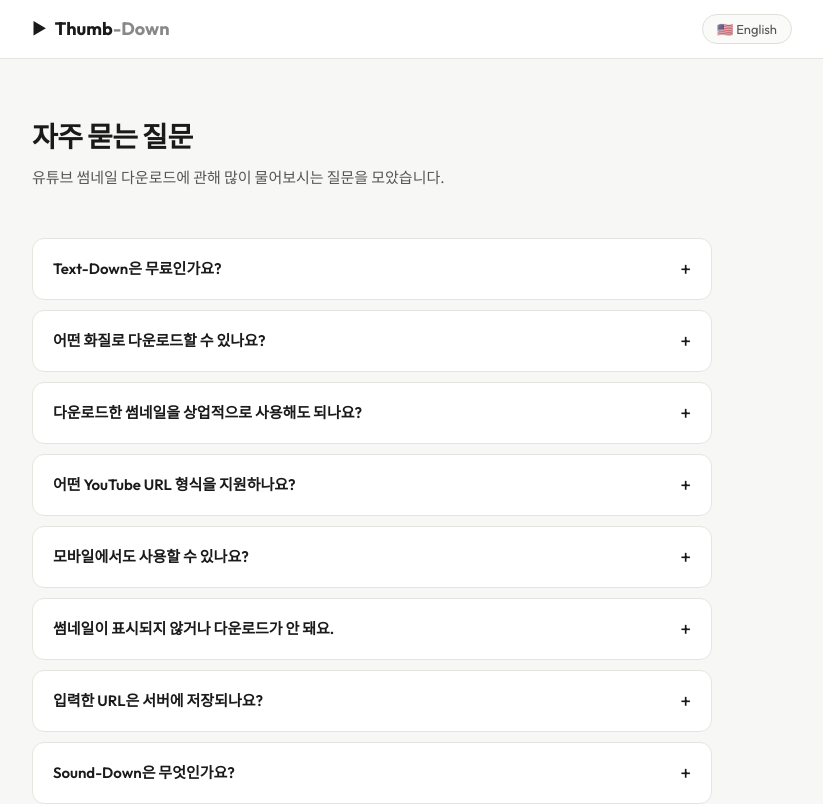
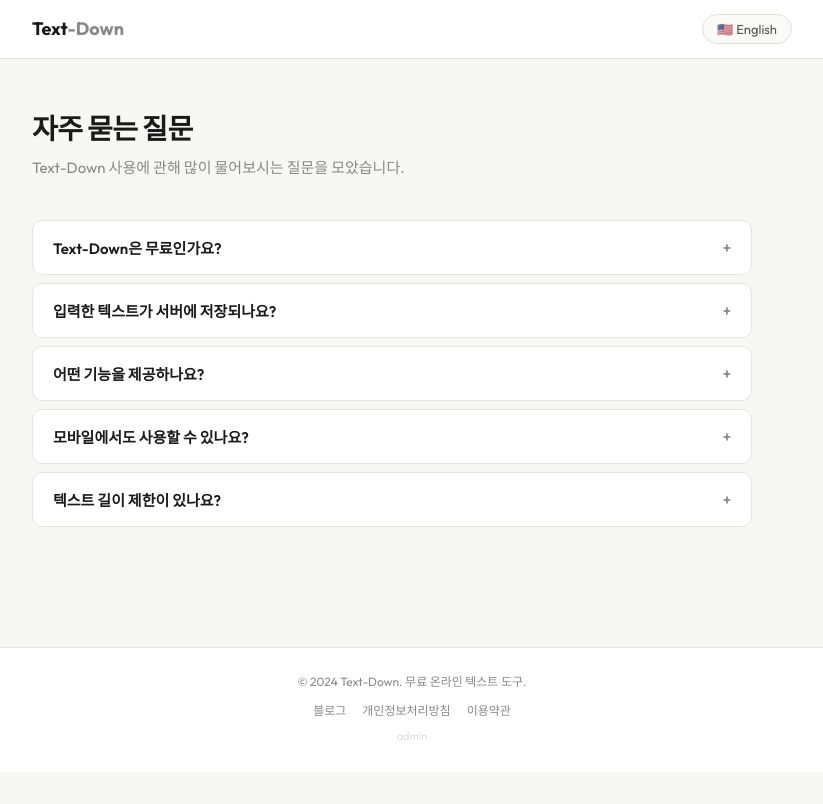
Before and after one commit to afterschoolrollbook/Text-Down, a Next.js app: page /faq in a window 1280 px wide. Shown: the top 804 px of the page, without its empty margins (228-1051 px from the left). Built offline with nearby package versions, Linux system fonts and the light colour scheme.

Commit message:
Add files via upload

```diff
--- a/pages/faq.js
+++ b/pages/faq.js
@@ -1,133 +1,46 @@
-import { useState, useEffect } from 'react'
+import { useState } from 'react'
 import Head from 'next/head'
 import Link from 'next/link'
 
-const FAQS = {
-  ko: [
-    {
-      q: 'Text-Down은 무료인가요?',
-      a: '네, 완전히 무료입니다. 회원가입이나 로그인 없이 바로 사용할 수 있습니다. 서비스 운영 비용은 Google AdSense 광고 수익으로 충당됩니다.',
-    },
-    {
-      q: '어떤 화질로 다운로드할 수 있나요?',
-      a: 'YouTube가 제공하는 모든 해상도를 선택할 수 있습니다. HD(maxresdefault, 1280×720), SD(sddefault, 640×480), HQ(hqdefault, 480×360), MQ(mqdefault, 320×180) 4가지 옵션을 지원합니다. 최고화질이 없는 영상은 자동으로 다음 화질로 대체됩니다.',
-    },
-    {
-      q: '다운로드한 썸네일을 상업적으로 사용해도 되나요?',
-      a: '다운로드된 썸네일의 저작권은 원 콘텐츠 제작자(유튜버) 또는 YouTube에 있습니다. 개인적인 참고나 비영리 목적 외의 상업적 사용은 저작권법 위반이 될 수 있으므로, 반드시 원 제작자의 허락을 받으세요.',
-    },
-    {
-      q: '어떤 YouTube URL 형식을 지원하나요?',
-      a: '표준 URL(youtube.com/watch?v=...), 짧은 URL(youtu.be/...), Shorts URL(youtube.com/shorts/...) 등 일반적인 모든 YouTube URL 형식을 지원합니다.',
-    },
-    {
-      q: '모바일에서도 사용할 수 있나요?',
-      a: '네, 스마트폰과 태블릿을 포함한 모든 기기에서 사용 가능합니다. 반응형 디자인으로 제작되어 화면 크기에 상관없이 편리하게 이용할 수 있습니다.',
-    },
-    {
-      q: '썸네일이 표시되지 않거나 다운로드가 안 돼요.',
-      a: 'YouTube URL이 올바른지 확인해 주세요. 비공개 영상이나 삭제된 영상은 썸네일을 가져올 수 없습니다. 일부 영상은 최고화질 썸네일이 없을 수 있으며, 이 경우 자동으로 낮은 화질로 표시됩니다. 문제가 지속되면 페이지를 새로고침 후 다시 시도해 주세요.',
-    },
-    {
-      q: '입력한 URL은 서버에 저장되나요?',
-      a: '아니요. 입력한 YouTube URL은 브라우저에서만 처리되며 어떤 서버에도 저장되지 않습니다. 개인정보는 수집하지 않습니다.',
-    },
-    {
-      q: 'Sound-Down은 무엇인가요?',
-      a: 'Sound-Down(sound-down.com)은 Text-Down의 자매 서비스입니다. 유튜버, 크리에이터, 영상 편집자를 위한 무료 효과음 다운로드 사이트로, CC0 라이선스 음원만 제공하여 저작권 걱정 없이 사용할 수 있습니다.',
-    },
-  ],
-  en: [
-    {
-      q: 'Is Text-Down free to use?',
-      a: 'Yes, completely free. No sign-up or login required. The service is supported by Google AdSense advertising revenue.',
-    },
-    {
-      q: 'What quality options are available for download?',
-      a: 'All resolutions provided by YouTube are available: HD (maxresdefault, 1280×720), SD (sddefault, 640×480), HQ (hqdefault, 480×360), and MQ (mqdefault, 320×180). If the highest quality is unavailable for a video, the next best quality is used automatically.',
-    },
-    {
-      q: 'Can I use downloaded thumbnails commercially?',
-      a: 'Downloaded thumbnails are owned by the original content creator or YouTube. Commercial use beyond personal reference may constitute copyright infringement. Always get permission from the original creator before any commercial use.',
-    },
-    {
-      q: 'What YouTube URL formats are supported?',
-      a: 'All common YouTube URL formats are supported: standard URLs (youtube.com/watch?v=...), short URLs (youtu.be/...), and Shorts URLs (youtube.com/shorts/...).',
-    },
-    {
-      q: 'Does it work on mobile devices?',
-      a: 'Yes, it works on all devices including smartphones and tablets. The site is fully responsive and works great on any screen size.',
-    },
-    {
-      q: 'The thumbnail is not showing or download is not working.',
-      a: 'Please verify the YouTube URL is correct. Private or deleted videos cannot be accessed. Some videos may not have a max-resolution thumbnail, in which case a lower quality is shown automatically. If the issue persists, try refreshing the page.',
-    },
-    {
-      q: 'Is my URL saved on your servers?',
-      a: 'No. The YouTube URL you enter is processed entirely in your browser and is never stored on any server. We do not collect personal information.',
-    },
-    {
-      q: 'What is Sound-Down?',
-      a: 'Sound-Down (sound-down.com) is a sister service to Text-Down. It is a free sound effects download site for YouTubers, creators, and video editors, offering only CC0-licensed audio so you can use sounds without any copyright concerns.',
-    },
-  ],
-}
-
 const META = {
   ko: {
-    title: '자주 묻는 질문 (FAQ) | Text-Down',
-    desc: '유튜브 썸네일 다운로드 방법, 화질 선택, 저작권, 무료 여부 등 자주 묻는 질문을 확인하세요.',
+    title: 'FAQ | Text-Down — 무료 텍스트 도구',
+    desc: '글자수 세기, 공백 제거, 텍스트 변환 등 자주 묻는 질문을 확인하세요.',
     heading: '자주 묻는 질문',
-    sub: '유튜브 썸네일 다운로드에 관해 많이 물어보시는 질문을 모았습니다.',
-    contactTitle: '더 궁금한 점이 있으신가요?',
-    contactDesc: 'minsiljjag@gmail.com 으로 문의해 주시면 빠르게 답변해 드리겠습니다.',
-    linkPrivacy: '개인정보처리방침 →',
-    linkTerms: '이용약관 →',
-    footer: '© 2024 Text-Down. 유튜브 썸네일 무료 다운로더.',
+    sub: 'Text-Down 사용에 관해 많이 물어보시는 질문을 모았습니다.',
     langBtn: '🇺🇸 English',
+    footer: '© 2024 Text-Down. 무료 온라인 텍스트 도구.',
+    faqs: [
+      { q: 'Text-Down은 무료인가요?', a: '네, 모든 기능을 무료로 이용할 수 있습니다. 회원가입도 필요 없어요.' },
+      { q: '입력한 텍스트가 서버에 저장되나요?', a: '아니요. 모든 처리는 브라우저에서 이루어지며 서버로 데이터가 전송되지 않습니다. 개인정보는 수집하지 않습니다.' },
+      { q: '어떤 기능을 제공하나요?', a: '글자수 세기, 공백/줄바꿈 정리, 대소문자 변환, 텍스트 제거(HTML태그, 특수문자, 중복줄 등), 줄 정렬, 텍스트 비교(Diff) 기능을 제공합니다.' },
+      { q: '모바일에서도 사용할 수 있나요?', a: '네, 모바일 브라우저에서도 동일하게 사용할 수 있습니다.' },
+      { q: '텍스트 길이 제한이 있나요?', a: '별도의 길이 제한은 없습니다. 다만 매우 긴 텍스트는 브라우저 성능에 따라 처리 속도가 다를 수 있습니다.' },
+    ],
   },
   en: {
-    title: 'FAQ | Text-Down — YouTube Thumbnail Downloader',
-    desc: 'Find answers about downloading YouTube thumbnails, quality options, copyright, and more.',
+    title: 'FAQ | Text-Down — Free Text Tools',
+    desc: 'Find answers about character counting, text cleaning, conversion, and more.',
     heading: 'Frequently Asked Questions',
-    sub: 'Everything you need to know about downloading YouTube thumbnails.',
-    contactTitle: 'Still have questions?',
-    contactDesc: 'Reach us at minsiljjag@gmail.com and we\'ll get back to you quickly.',
-    linkPrivacy: 'Privacy Policy →',
-    linkTerms: 'Terms of Service →',
-    footer: '© 2024 Text-Down. Free YouTube Thumbnail Downloader.',
+    sub: 'Everything you need to know about using Text-Down.',
     langBtn: '🇰🇷 한국어',
+    footer: '© 2024 Text-Down. Free Online Text Tools.',
+    faqs: [
+      { q: 'Is Text-Down free?', a: 'Yes, all features are completely free. No sign-up required.' },
+      { q: 'Is my text stored on your servers?', a: 'No. All processing happens in your browser. Your text is never sent to any server and no personal data is collected.' },
+      { q: 'What tools are available?', a: 'Character counter, whitespace cleaner, case converter, text remover (HTML tags, special characters, duplicate lines, etc.), line sorter, and text diff comparison.' },
+      { q: 'Does it work on mobile?', a: 'Yes, all tools work on mobile browsers.' },
+      { q: 'Is there a text length limit?', a: 'There is no strict limit. However, very long texts may process slower depending on your browser performance.' },
+    ],
   },
 }
 
-export default function Faq() {
+export default function FaqPage() {
   const [lang, setLang] = useState('ko')
   const [open, setOpen] = useState(null)
 
-  useEffect(() => {
-    const saved = localStorage.getItem('yt_lang')
-    if (saved && META[saved]) setLang(saved)
-  }, [])
-
-  const toggleLang = () => {
-    const next = lang === 'ko' ? 'en' : 'ko'
-    setLang(next)
-    setOpen(null)
-    localStorage.setItem('yt_lang', next)
-  }
-
+  const toggleLang = () => setLang(l => l === 'ko' ? 'en' : 'ko')
   const t = META[lang]
-  const faqs = FAQS[lang]
-
-  const schemaJson = {
-    '@context': 'https://schema.org',
-    '@type': 'FAQPage',
-    mainEntity: faqs.map(({ q, a }) => ({
-      '@type': 'Question',
-      name: q,
-      acceptedAnswer: { '@type': 'Answer', text: a },
-    })),
-  }
 
   return (
     <>
@@ -135,53 +48,37 @@
         <title>{t.title}</title>
         <meta name="description" content={t.desc} />
         <meta name="viewport" content="width=device-width, initial-scale=1" />
-        <script
-          type="application/ld+json"
-          dangerouslySetInnerHTML={{ __html: JSON.stringify(schemaJson) }}
-        />
       </Head>
 
       <header className="header">
         <div className="wrap header-inner">
           <Link href="/" className="logo">
-            <div className="logo-icon">▶</div>
-            <span className="logo-text">Thumb<span>-Down</span></span>
+            <span className="logo-text">Text<span>-Down</span></span>
           </Link>
           <button className="lang-btn" onClick={toggleLang}>{t.langBtn}</button>
         </div>
       </header>
 
-      <main className="wrap" style={{ paddingTop: 56, paddingBottom: 80 }}>
-        <div style={{ maxWidth: 680 }}>
-          <h1 style={{ fontSize: 28, fontWeight: 900, letterSpacing: '-0.5px', marginBottom: 6 }}>
-            {t.heading}
-          </h1>
-          <p style={{ color: 'var(--text2)', fontSize: 15, marginBottom: 48 }}>{t.sub}</p>
+      <main className="wrap" style={{ paddingTop: 48, paddingBottom: 80 }}>
+        <div style={{ maxWidth: 720 }}>
+          <h1 style={{ fontSize: 28, fontWeight: 900, letterSpacing: '-0.5px', marginBottom: 4 }}>{t.heading}</h1>
+          <p style={{ color: 'var(--text3)', fontSize: 15, marginBottom: 40 }}>{t.sub}</p>
 
-          <div className="faq-list">
-            {faqs.map(({ q, a }, i) => (
-              <div
-                key={i}
-                className={`faq-item${open === i ? ' open' : ''}`}
-                onClick={() => setOpen(open === i ? null : i)}
-              >
-                <div className="faq-q">
-                  <span>{q}</span>
-                  <span className="faq-icon">{open === i ? '−' : '+'}</span>
-                </div>
-                {open === i && <div className="faq-a">{a}</div>}
+          <div style={{ display: 'flex', flexDirection: 'column', gap: 8 }}>
+            {t.faqs.map((faq, i) => (
+              <div key={i} style={{ background: '#fff', border: '1px solid var(--border)', borderRadius: 10, overflow: 'hidden' }}>
+                <button
+                  onClick={() => setOpen(open === i ? null : i)}
+                  style={{ width: '100%', textAlign: 'left', padding: '16px 20px', background: 'none', border: 'none', cursor: 'pointer', display: 'flex', justifyContent: 'space-between', alignItems: 'center', gap: 12, fontFamily: 'Outfit, sans-serif', fontSize: 15, fontWeight: 600, color: 'var(--text)' }}
+                >
+                  {faq.q}
+                  <span style={{ flexShrink: 0, color: 'var(--text3)' }}>{open === i ? '−' : '+'}</span>
+                </button>
+                {open === i && (
+                  <div style={{ padding: '0 20px 16px', fontSize: 14, color: 'var(--text2)', lineHeight: 1.7 }}>{faq.a}</div>
+                )}
               </div>
             ))}
-          </div>
-
-          <div className="contact-box">
-            <p style={{ fontWeight: 700, color: 'var(--text)', marginBottom: 6 }}>{t.contactTitle}</p>
-            <p style={{ fontSize: 13, color: 'var(--text3)' }}>{t.contactDesc}</p>
-          </div>
-
-          <div style={{ marginTop: 32, display: 'flex', gap: 16 }}>
-            <Link href="/privacy" style={{ color: 'var(--text3)', fontSize: 13, textDecoration: 'none' }}>{t.linkPrivacy}</Link>
-            <Link href="/terms" style={{ color: 'var(--text3)', fontSize: 13, textDecoration: 'none' }}>{t.linkTerms}</Link>
           </div>
         </div>
       </main>
@@ -189,33 +86,14 @@
       <footer className="footer">
         <div className="wrap">
           <p className="footer-text">{t.footer}</p>
+          <div style={{ display: 'flex', gap: 16, justifyContent: 'center', marginTop: 10 }}>
+            <Link href="/blog" style={{ color: '#888', fontSize: 12, textDecoration: 'none' }}>블로그</Link>
+            <Link href="/privacy" style={{ color: '#888', fontSize: 12, textDecoration: 'none' }}>개인정보처리방침</Link>
+            <Link href="/terms" style={{ color: '#888', fontSize: 12, textDecoration: 'none' }}>이용약관</Link>
+          </div>
           <Link href="/admin" className="admin-link">admin</Link>
         </div>
       </footer>
-
-      <style jsx>{`
-        .faq-list { display: flex; flex-direction: column; gap: 10px; margin-bottom: 40px; }
-        .faq-item {
-          background: var(--surface); border: 1px solid var(--border);
-          border-radius: var(--radius); padding: 18px 20px;
-          cursor: pointer; transition: border-color 0.2s; user-select: none;
-        }
-        .faq-item:hover { border-color: #444; }
-        .faq-item.open { border-color: var(--accent); }
-        .faq-q {
-          display: flex; justify-content: space-between; align-items: center;
-          gap: 16px; font-size: 15px; font-weight: 600; color: var(--text);
-        }
-        .faq-icon { color: var(--accent); font-size: 20px; font-weight: 400; line-height: 1; flex-shrink: 0; }
-        .faq-a {
-          margin-top: 14px; padding-top: 14px; border-top: 1px solid var(--border);
-          font-size: 14px; color: var(--text2); line-height: 1.8;
-        }
-        .contact-box {
-          background: var(--surface); border: 1px solid var(--border);
-          border-radius: var(--radius); padding: 24px 28px;
-        }
-      `}</style>
     </>
   )
 }
```
